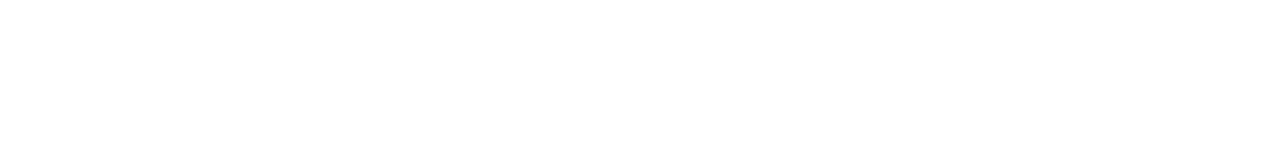
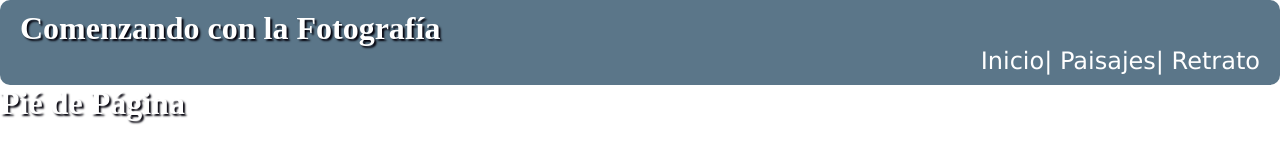
Before and after one commit to resalen/Evaluacion-final-css-diseno-responsivo, a plain HTML site: page index.html in a window 1280 px wide. Drawn offline with Linux system fonts and the light colour scheme.

Commit message:
menu derecha

```diff
--- a/css/style.css
+++ b/css/style.css
@@ -0,0 +1,32 @@
+*{
+	margin: 0;
+	padding: 0;
+}
+header{
+	background: #5b7689;
+	border-radius: 10px;
+	padding: 10px 20px;
+}
+
+h1{
+	color: #fff;
+	text-shadow: 2px 2px 2px #02010a;
+}
+nav {
+	display: flex;
+	flex-flow: row wrap;
+	justify-content: right;
+}
+nav a + a::before {
+	content: " | ";
+	color: #fff;
+}
+nav a{
+	color: #fff;
+	font-family: verdana;
+	font-size: 1.5em;
+	text-decoration: none;
+}
+nav a:hover{
+	color: #F78C13;
+}
--- a/index.html
+++ b/index.html
@@ -9,6 +9,29 @@
 
 </head>
 <body>
+	<header>
+		<h1>Comenzando con la Fotografía</h1>
+		<nav>
+			<a href="#">Inicio </a>
+			<a href="#">Paisajes </a>
+			<a href="#">Retrato</a>
+		</nav>
+	</header><!-- /header -->
+	<content>
+		<div id="imgCentral">
 
+		</div>
+		<div id="imgSec">
+			<aside id="imgIzq">
+
+			</aside>
+			<article id="imgDer">
+
+			</article>
+		</div>
+	</content>
+	<footer>
+		<h1>Pié de Página</h1>
+	</footer>
 </body>
 </html>
```
